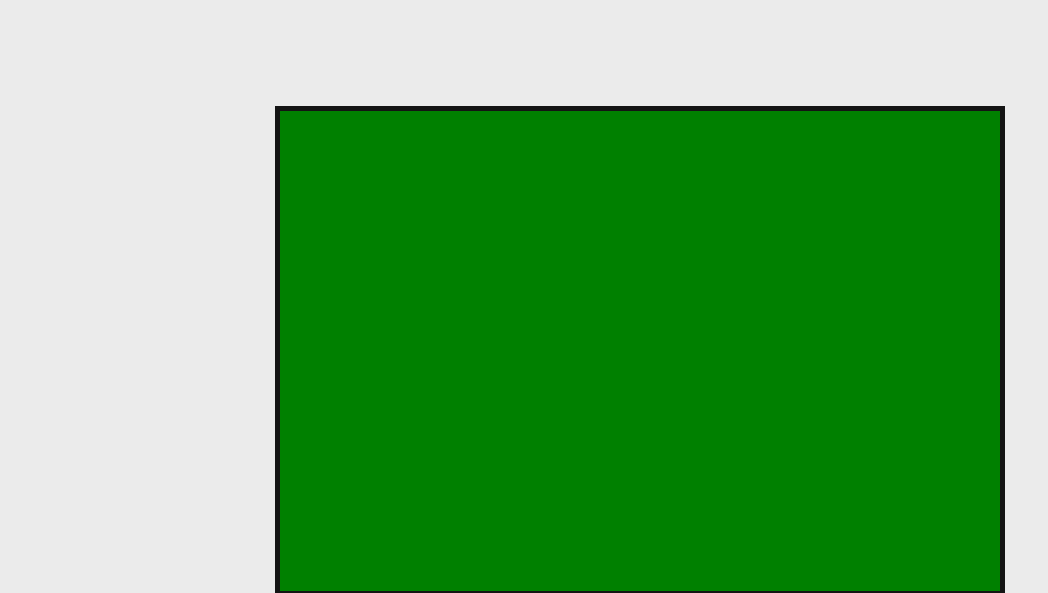
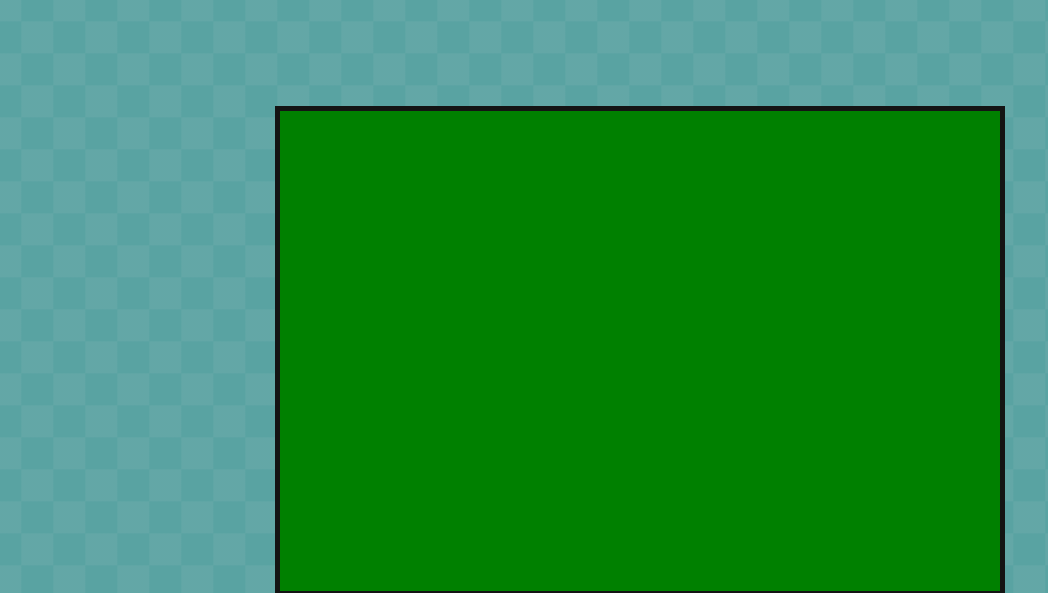
Before and after one commit to TugaLaTurtuga/bittly, a plain HTML site: page index.html in a window 1280 px wide. Shown: the top 593 px of the page, without its empty margins (0-1048 px from the left). Drawn offline with Linux system fonts and the light colour scheme.

Commit message:
some css changes

```diff
--- a/css/index.css
+++ b/css/index.css
@@ -31,8 +31,11 @@
     --margin: 20px;
 }
 
+html {
+    background: color-mix(in oklab, var(--bg) 75%, var(--bg-mode));
+}
+
 body {
-    background: var(--light);
     font-family: "DepartureMono", "Departure Mono", monospace;
     margin: 20px;
     color: color-mix(in oklab, var(--bg) 20%, var(--dark));
@@ -47,8 +50,8 @@ background {
     width: 100vw;
 
     background-image: repeating-conic-gradient(
-        alpha(from var(--bg) / 75%) 0% 25%,
-	alpha(from var(--bg) / 70.5%) 0% 50%
+        color-mix(in oklab, var(--bg) 75%, var(--bg-mode)) 0% 25%,
+        color-mix(in oklab, var(--bg) 70.5%, var(--bg-mode)) 0% 50%
     );
 
     background-size: 8vh 8vh;
```
